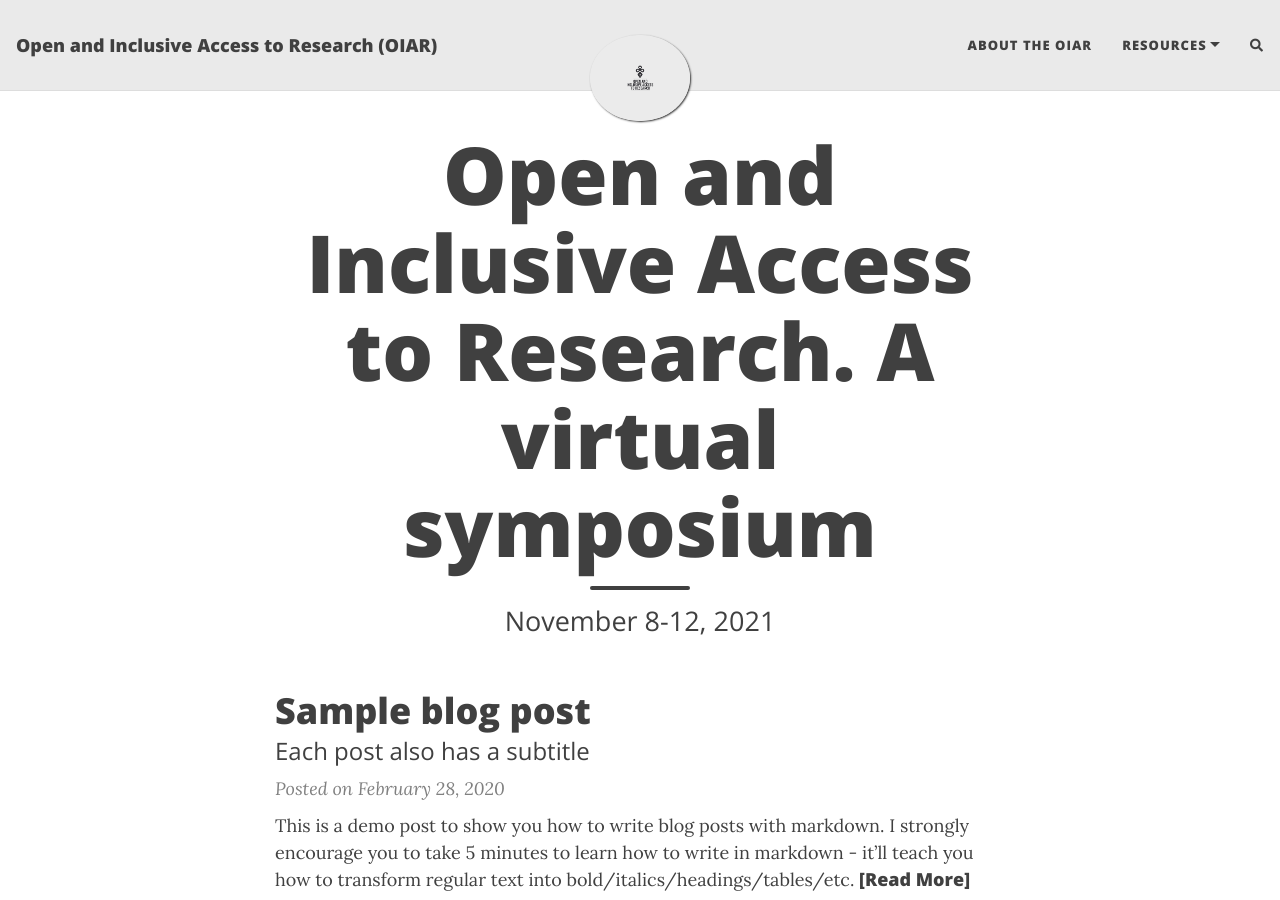
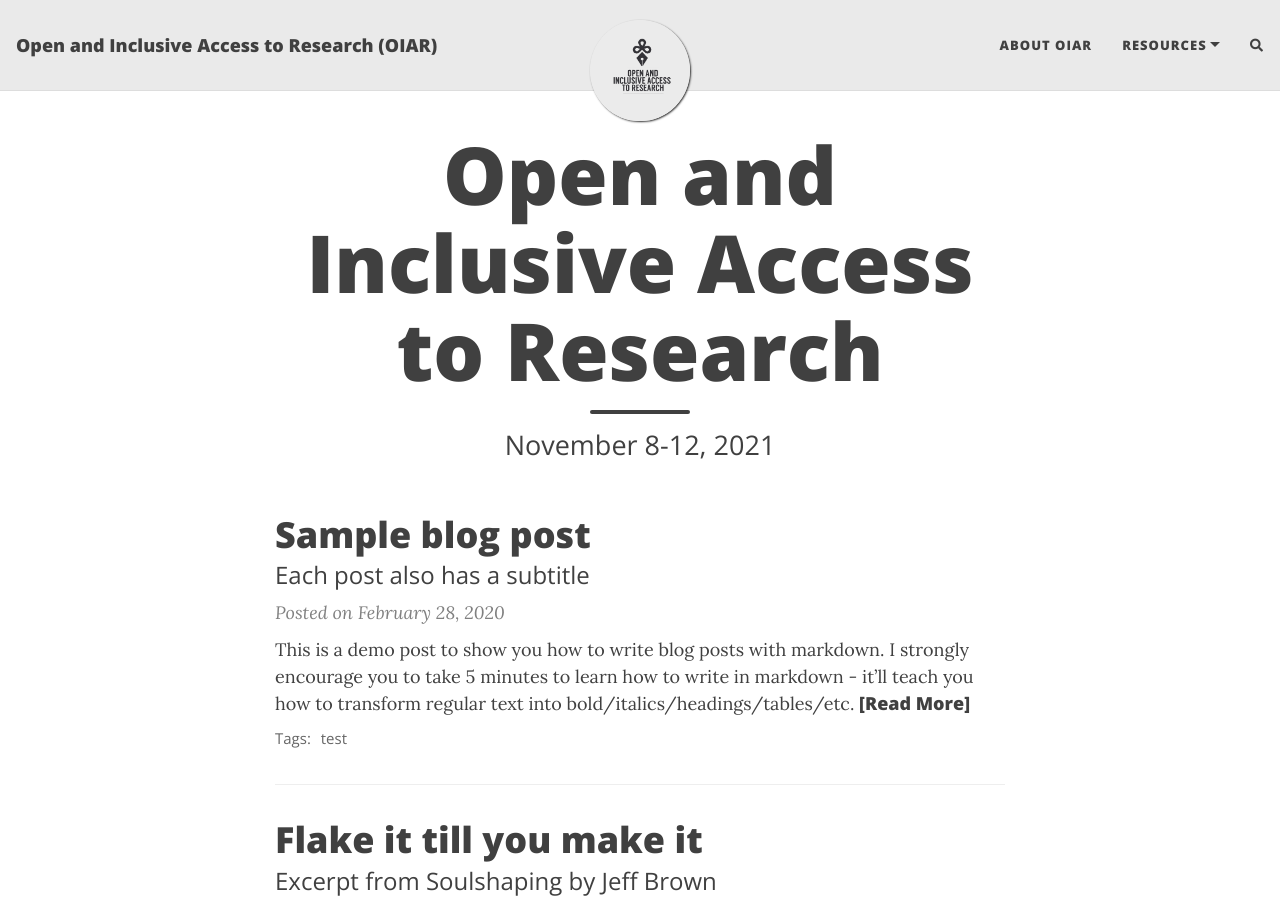
Before and after one commit to caedmon5/OIAR, a Jekyll site: the page built from index.html, in a window 1280 px wide and 900 px high. Built offline with Jekyll 4.4.1, drawn with Linux system fonts in a browser that asks for light colours; nearby versions of some CDN libraries; the list of posts is cut into pages by our own code; comment, search, counter and statistics services are not loaded.

Commit message:
edited Mahsa's image and new PNG version. Fixed config to match and addressed some minor typos and so on.

```diff
--- a/_config.yml
+++ b/_config.yml
@@ -14,7 +14,7 @@ author: Gimena Del Rio Riande, Daniel Paul O'Donnell, Wouter Schallier
 # --- List of links in the navigation bar --- #
 
 navbar-links:
-  About the OIAR: "aboutOIAR"
+  About OIAR: "aboutOIAR"
   Resources:
     - Programme: "https://beautifuljekyll.com"
     - Sponsors: "https://www.markdowntutorial.com/"
@@ -23,7 +23,7 @@ navbar-links:
 
 # Image to show in the navigation bar - works best with a square image
 # Remove this parameter if you don't want an image in the navbar
-avatar: "/assets/img/MahsaLogo.jpg"
+avatar: "/assets/img/MahsaLogo.png"
 
 # By default, the image is cut into a circle. You can disable this behaviour by setting 'round-avatar: false'
 round-avatar: true
--- a/index.html
+++ b/index.html
@@ -1,5 +1,5 @@
 ---
 layout: home
-title: Open and Inclusive Access to Research. A virtual symposium
+title: Open and Inclusive Access to Research
 subtitle: November 8-12, 2021
 ---
```
Also changed, not shown: assets/img/MahsaLogo.png (added), 1 other file.
